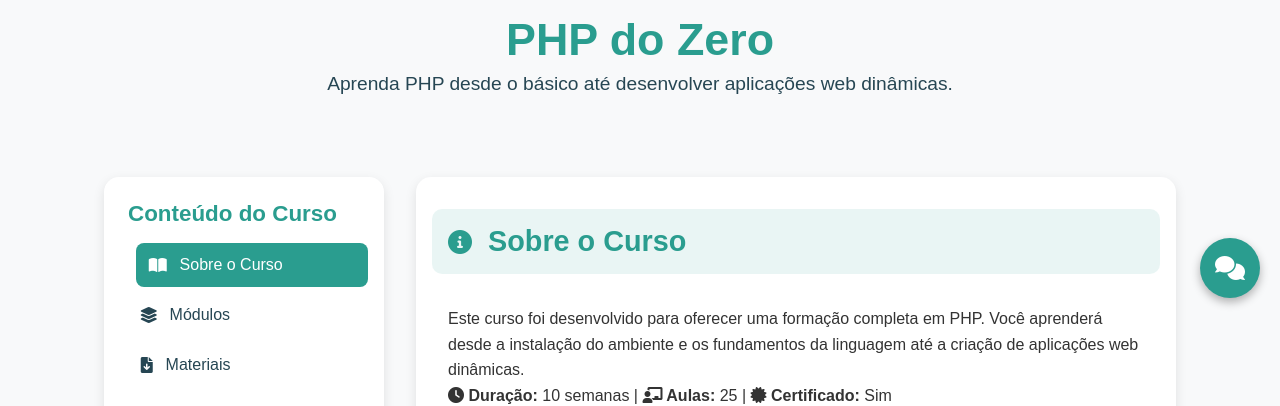
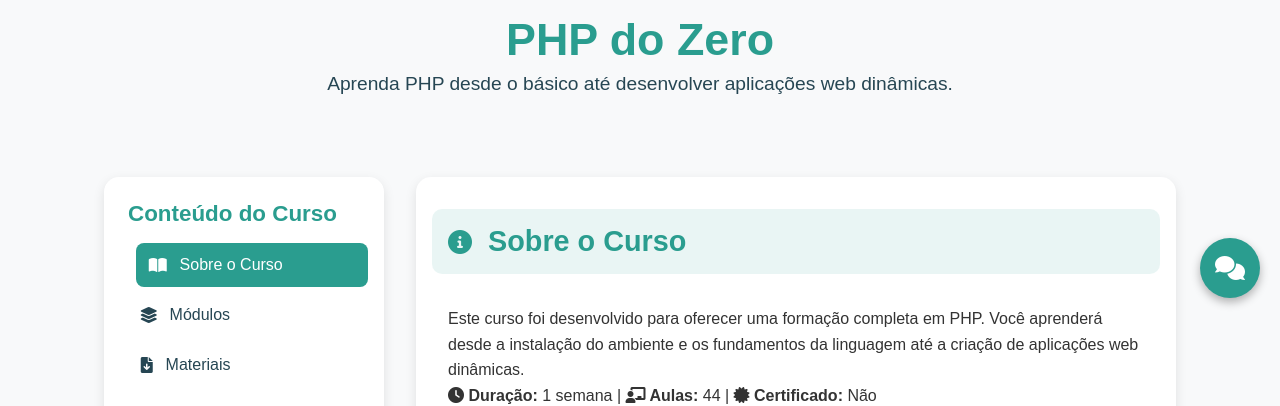
Before and after one commit to Mateus-tech/ProjetoVoluntariado-ConectaUni-, a plain HTML site: page curso_php.html in a window 1280 px wide. Shown: the part 382-788 px from the top of the page. Drawn offline with Linux system fonts and the light colour scheme.

Commit message:
modified:   curso_php.html

```diff
--- a/curso_php.html
+++ b/curso_php.html
@@ -536,9 +536,9 @@ margin-top: 2rem;
               <div class="section-content">
                 <p>Este curso foi desenvolvido para oferecer uma formação completa em PHP. Você aprenderá desde a instalação do ambiente e os fundamentos da linguagem até a criação de aplicações web dinâmicas.</p>
                 <p>
-                  <strong><i class="fas fa-clock"></i> Duração:</strong> 10 semanas |
-                  <strong><i class="fas fa-chalkboard-teacher"></i> Aulas:</strong> 25 |
-                  <strong><i class="fas fa-certificate"></i> Certificado:</strong> Sim
+                  <strong><i class="fas fa-clock"></i> Duração:</strong> 1 semana |
+                  <strong><i class="fas fa-chalkboard-teacher"></i> Aulas:</strong> 44 |
+                  <strong><i class="fas fa-certificate"></i> Certificado:</strong> Não
                 </p>
                 <div class="instructor-info">
                   <h3>Sobre o Instrutor</h3>
```
